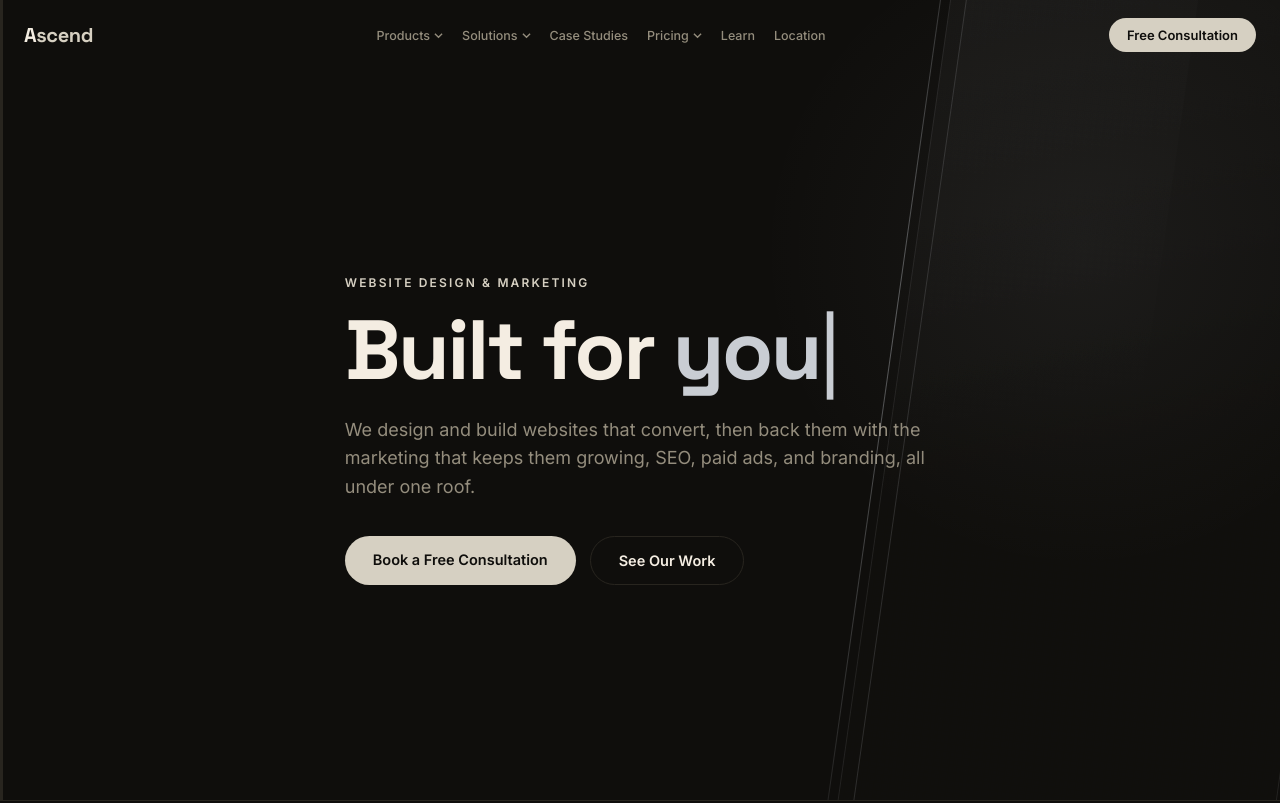
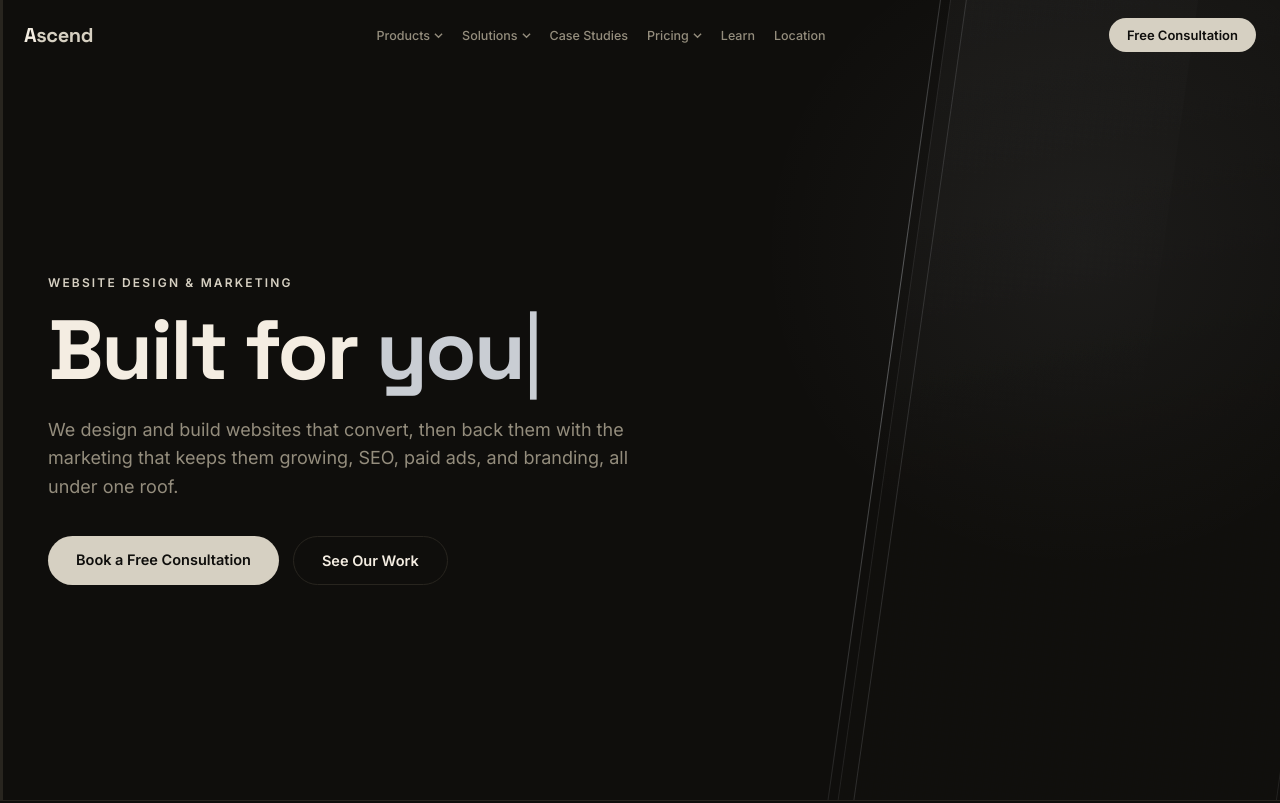
Before and after one commit to ascendmg/ascend-site, a website: page index.html in a window 1280 px wide. Shown: the top 803 px of the page. Drawn offline with Linux system fonts and the light colour scheme; files whose address does not match are found by name.

Commit message:
Add files via upload

```diff
--- a/shared.css
+++ b/shared.css
@@ -218,7 +218,11 @@
     position:relative;
     text-align:left;
   }
-  header.hero .wrap{text-align:left;}
+  header.hero .wrap{
+    width:100%;
+    margin-left:0;
+    text-align:left;
+  }
   .hero-bg{
     position:absolute; inset:0;
     overflow:hidden;
```
